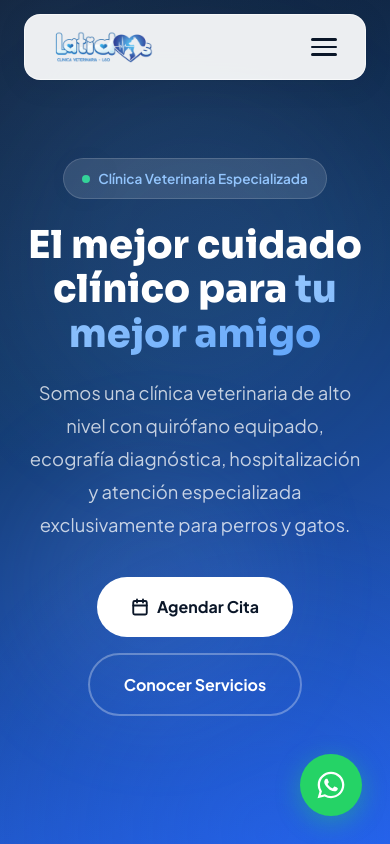
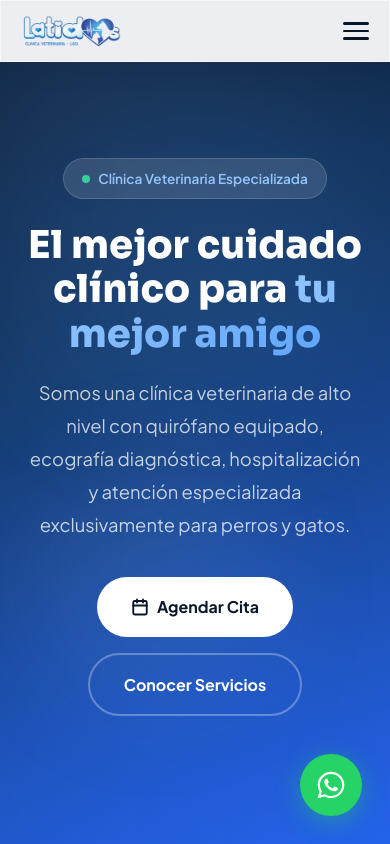
Before and after one commit to Sacuervo26/Latidos, a plain HTML site: page index.html in a window 390 px wide. Shown: the top 844 px of the page. Drawn offline with Linux system fonts and the light colour scheme.

Commit message:
Fix navbar visibility on mobile - full width sticky header
Co-Authored-By: Claude Opus 4.6 (1M context) <noreply@anthropic.com>

```diff
--- a/index.html
+++ b/index.html
@@ -1111,6 +1111,16 @@ ul { list-style: none; }
 }
 
 @media (max-width: 768px) {
+  .navbar {
+    top: 0;
+    width: 100%;
+    border-radius: 0;
+    padding: 10px 20px;
+  }
+  .navbar.scrolled {
+    top: 0;
+    border-radius: 0;
+  }
   .nav-links {
     display: none;
     position: fixed;
```
